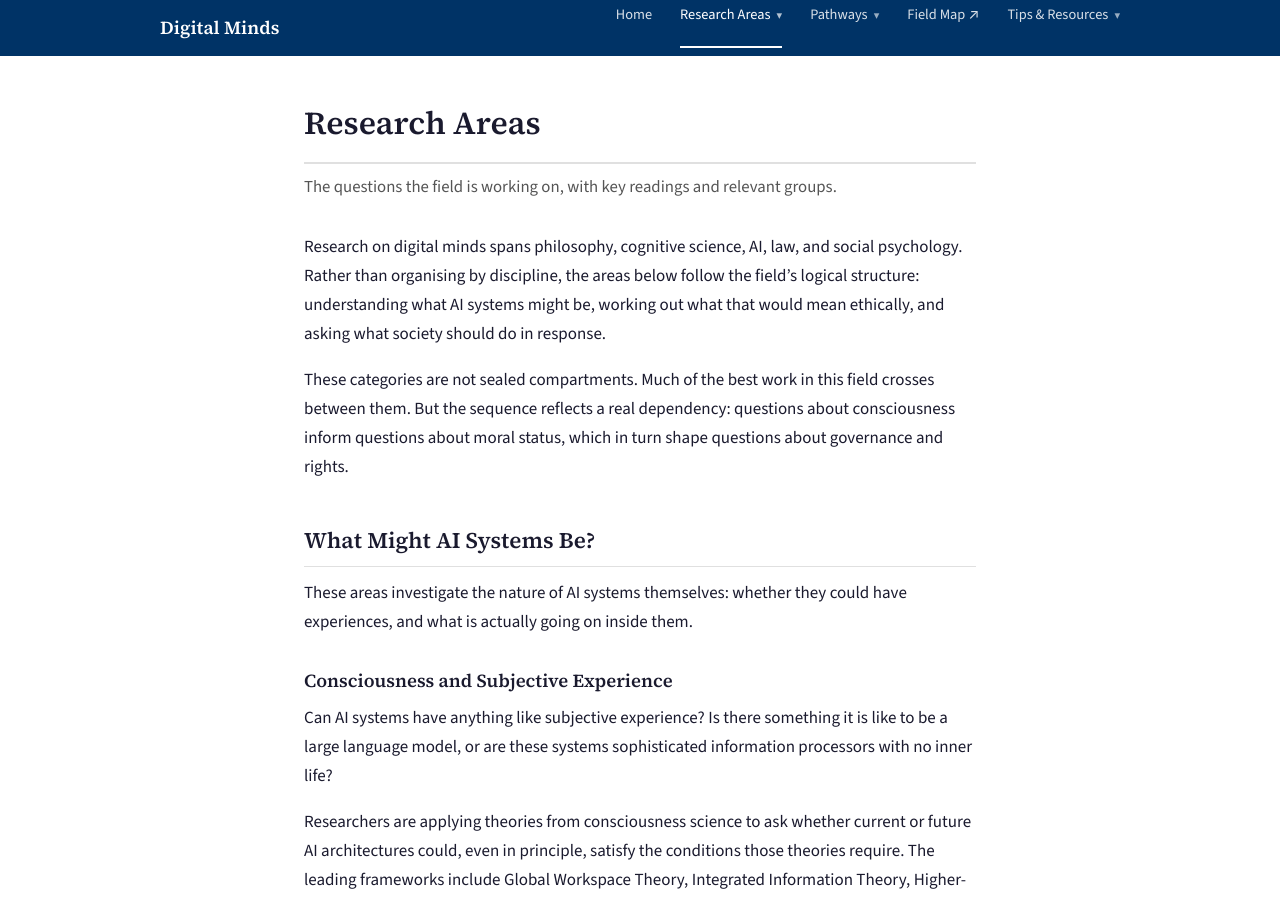
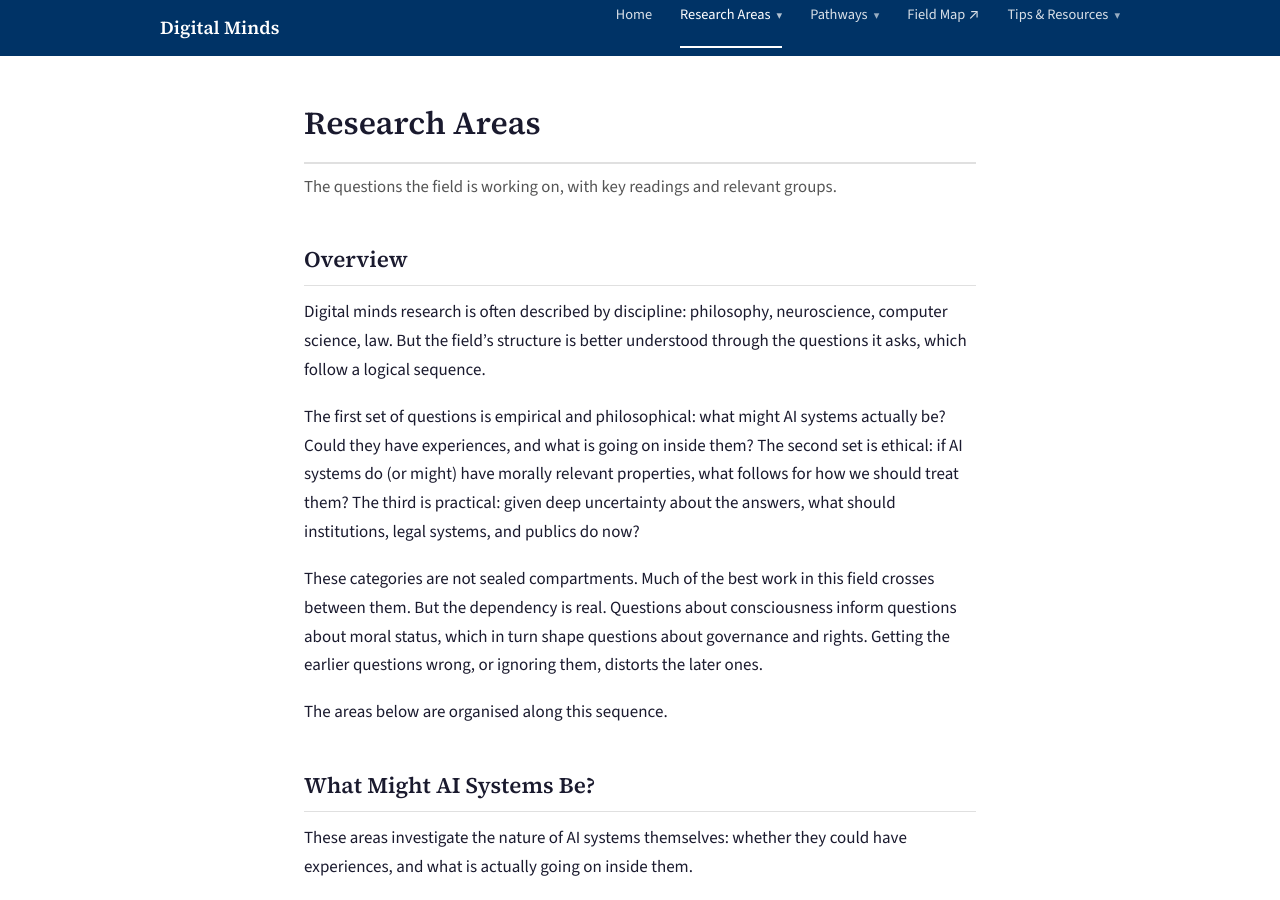
Before and after one commit to Mitchel-Alexander/getting-started-digital-minds, a Jekyll site: the page built from research-areas.md, in a window 1280 px wide and 900 px high. Built offline with Jekyll 4.4.1, drawn with Linux system fonts in a browser that asks for light colours.

Commit message:
Add Overview section to Research Areas
Explains the three-question framing and why the field is better
understood through its logical structure than by discipline.

Co-Authored-By: Claude Opus 4.6 <noreply@anthropic.com>

```diff
--- a/_data/nav.yml
+++ b/_data/nav.yml
@@ -5,6 +5,8 @@
 - title: Research Areas
   url: /research-areas/
   sections:
+    - title: Overview
+      anchor: overview
     - title: What Might AI Systems Be?
       anchor: what-might-ai-systems-be
     - title: What Would That Mean?
--- a/research-areas.md
+++ b/research-areas.md
@@ -5,9 +5,15 @@ permalink: /research-areas/
 description: The questions the field is working on, with key readings and relevant groups.
 ---
 
-Research on digital minds spans philosophy, cognitive science, AI, law, and social psychology. Rather than organising by discipline, the areas below follow the field's logical structure: understanding what AI systems might be, working out what that would mean ethically, and asking what society should do in response.
+## Overview
 
-These categories are not sealed compartments. Much of the best work in this field crosses between them. But the sequence reflects a real dependency: questions about consciousness inform questions about moral status, which in turn shape questions about governance and rights.
+Digital minds research is often described by discipline: philosophy, neuroscience, computer science, law. But the field's structure is better understood through the questions it asks, which follow a logical sequence.
+
+The first set of questions is empirical and philosophical: what might AI systems actually be? Could they have experiences, and what is going on inside them? The second set is ethical: if AI systems do (or might) have morally relevant properties, what follows for how we should treat them? The third is practical: given deep uncertainty about the answers, what should institutions, legal systems, and publics do now?
+
+These categories are not sealed compartments. Much of the best work in this field crosses between them. But the dependency is real. Questions about consciousness inform questions about moral status, which in turn shape questions about governance and rights. Getting the earlier questions wrong, or ignoring them, distorts the later ones.
+
+The areas below are organised along this sequence.
 
 
 ## What Might AI Systems Be?
```
